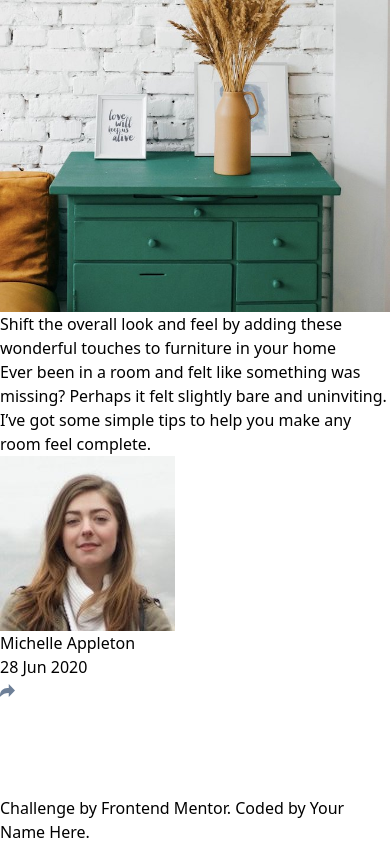
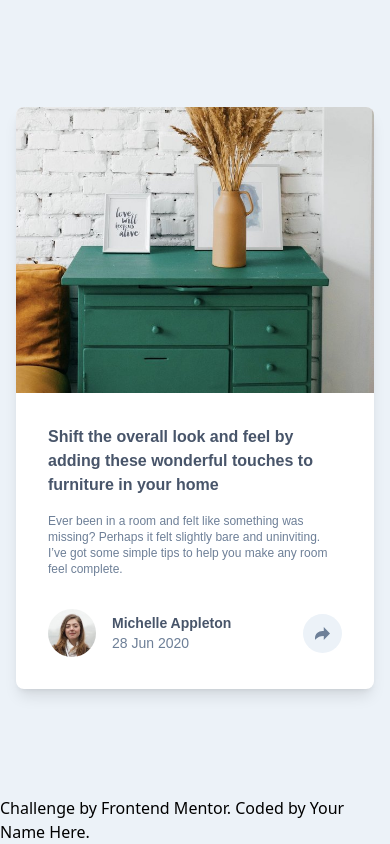
Before and after one commit to DevMentores/mc-03-article-preview, a website built with Vite: page src/index.html in a window 390 px wide. Built offline with nearby package versions, Linux system fonts and the light colour scheme.

Commit message:
add mobile styles and stater classes for desktop
included theme in tailwind config
add classes for mobile layout
add classes for desktop layout
include animation transition

```diff
--- a/src/css/style.css
+++ b/src/css/style.css
@@ -1,6 +1,7 @@
 @import "tailwindcss/base";
 @import "tailwindcss/components";
 @import "tailwindcss/utilities";
+@import url("https://fonts.googleapis.com/css2?family=Manrope:wght@500;700&display=swap");
 
 body {
 	min-height: 100vh;
@@ -14,3 +15,7 @@ body {
 .debug {
 	border: 1px solid red;
 }
+
+* {
+	transition: all 0.3s ease;
+}
--- a/src/index.html
+++ b/src/index.html
@@ -10,39 +10,43 @@
   <title>Frontend Mentor | Article preview component</title>
 </head>
 
-<body>
+<body class="bg-fem-blue-100 ">
 
-  <main>
-    <section>
-      <figure>
-        <img src="./assets/drawers.jpg" alt="image of green drawers">
+  <main class="flex flex-col items-center justify-center  mx-auto ">
+    <section class="bg-white rounded-lg shadow-lg overflow-hidden m-4 flex flex-col max-w-sm md:flex-row md:max-w-3xl">
+      <figure class="md:max-w-3xl w-full overflow-hidden ">
+        <img src=" ./assets/drawers.jpg" alt="image of green drawers" class="w-full object-cover md:h-full " />
       </figure>
-      <article>
-        <h1>
+      <article class="px-8 py-8 flex flex-col gap-4 font-manrope md:py-6 md:gap-3 ">
+        <h1 class="text-fem-blue-900 font-bold text-base md:text-2xl">
           Shift the overall look and feel by adding these wonderful
           touches to furniture in your home
         </h1>
-        <p>
+        <p class="text-fem-blue-600 text-xs font-normal md:text-base">
           Ever been in a room and felt like something was missing? Perhaps
           it felt slightly bare and uninviting. I’ve got some simple tips
           to help you make any room feel complete.
         </p>
+        <aside class="flex flex-row justify-between mt-4  items-center">
+          <div class="flex flex-row gap-4  items-center">
+            <figure class="rounded-full overflow-hidden w-12 h-12 ">
+              <img src="./assets/avatar-michelle.jpg" alt="" class="w-full h-full object-cover">
+            </figure>
+            <div class="flex flex-col font-manrope ">
+              <h2 class="font-bold text-fem-blue-900 text-sm">Michelle Appleton</h2>
+              <p class="font-normal text-fem-blue-600 text-sm">28 Jun 2020</p>
+            </div>
+          </div>
+
+          <button
+            class="bg-fem-blue-100 rounded-full aspect-square flex justify-center items-center m-0 w-fit h-fit p-3"><img
+              src="./assets/icon-share.svg" alt="share icon"></button>
+        </aside>
       </article>
-      <aside>
-        <div>
-          <figure>
-            <img src="./assets/avatar-michelle.jpg" alt="">
-          </figure>
-          <h2>Michelle Appleton</h2>
-          <p>28 Jun 2020</p>
-        </div>
-
-        <button><img src="./assets/icon-share.svg" alt="share icon"></button>
-      </aside>
     </section>
   </main>
 
-  <footer class="attribution">
+  <footer class="">
     Challenge by <a href="https://www.frontendmentor.io?ref=challenge" target="_blank">Frontend Mentor</a>.
     Coded by <a href="#">Your Name Here</a>.
   </footer>
--- a/tailwind.config.js
+++ b/tailwind.config.js
@@ -2,7 +2,21 @@
 export default {
 	content: ["./src/**/*.{js,ts,jsx,tsx,html}"],
 	theme: {
-		extend: {},
+		extend: {
+			colors: {
+				"fem-blue-900": "#48556A", // hsl(217, 19%, 35%)
+				"fem-blue-600": "#6D7F97", // hsl(214, 17%, 51%)
+				"fem-blue-300": "#9EAFC2", // hsl(212, 23%, 69%)
+				"fem-blue-100": "#ECF2F8", // hsl(210, 46%, 95%)
+			},
+			fontFamily: {
+				manrope: ["Manrope", "sans-serif"],
+			},
+			fontWeight: {
+				normal: 500,
+				bold: 700,
+			},
+		},
 	},
 	plugins: [],
 };
```
